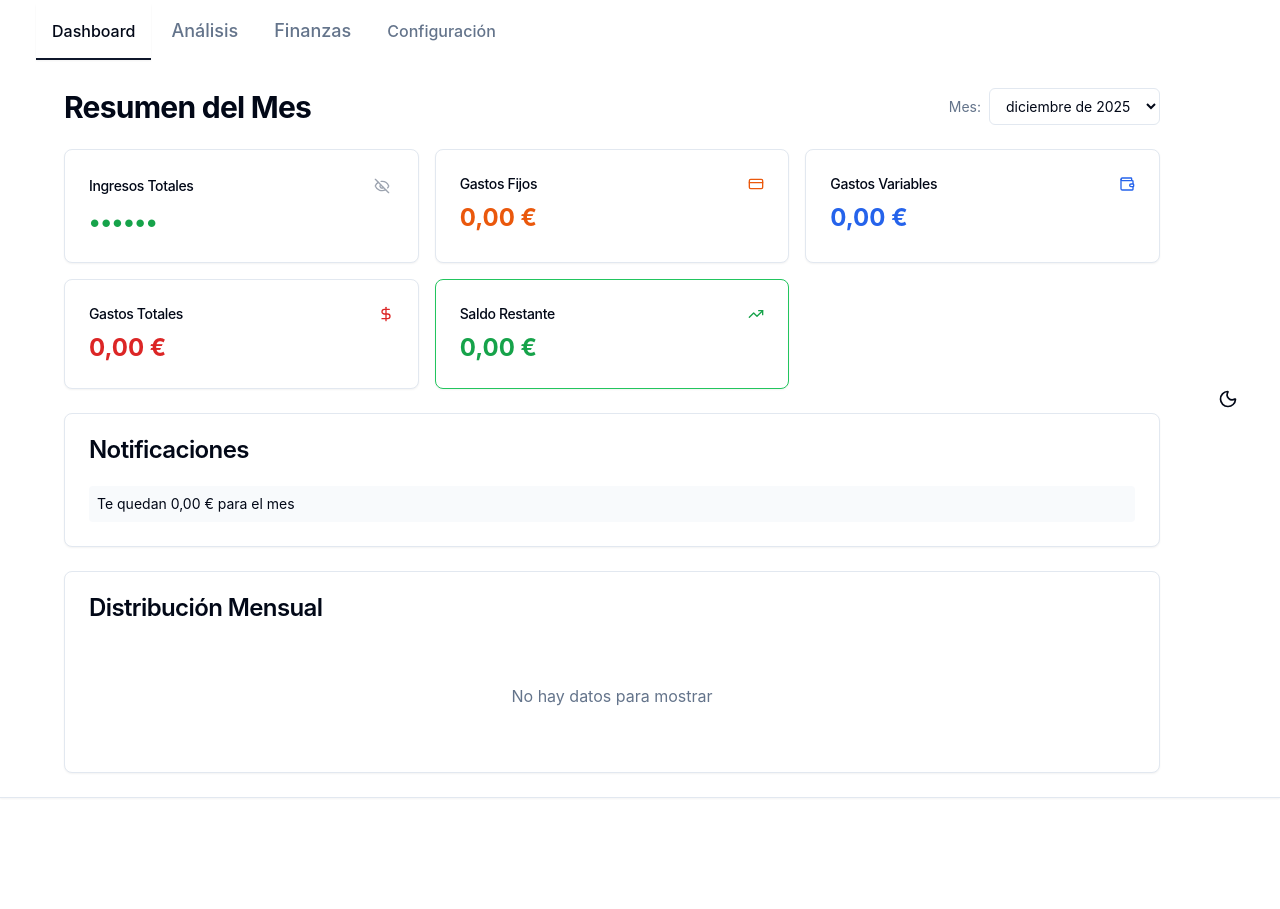
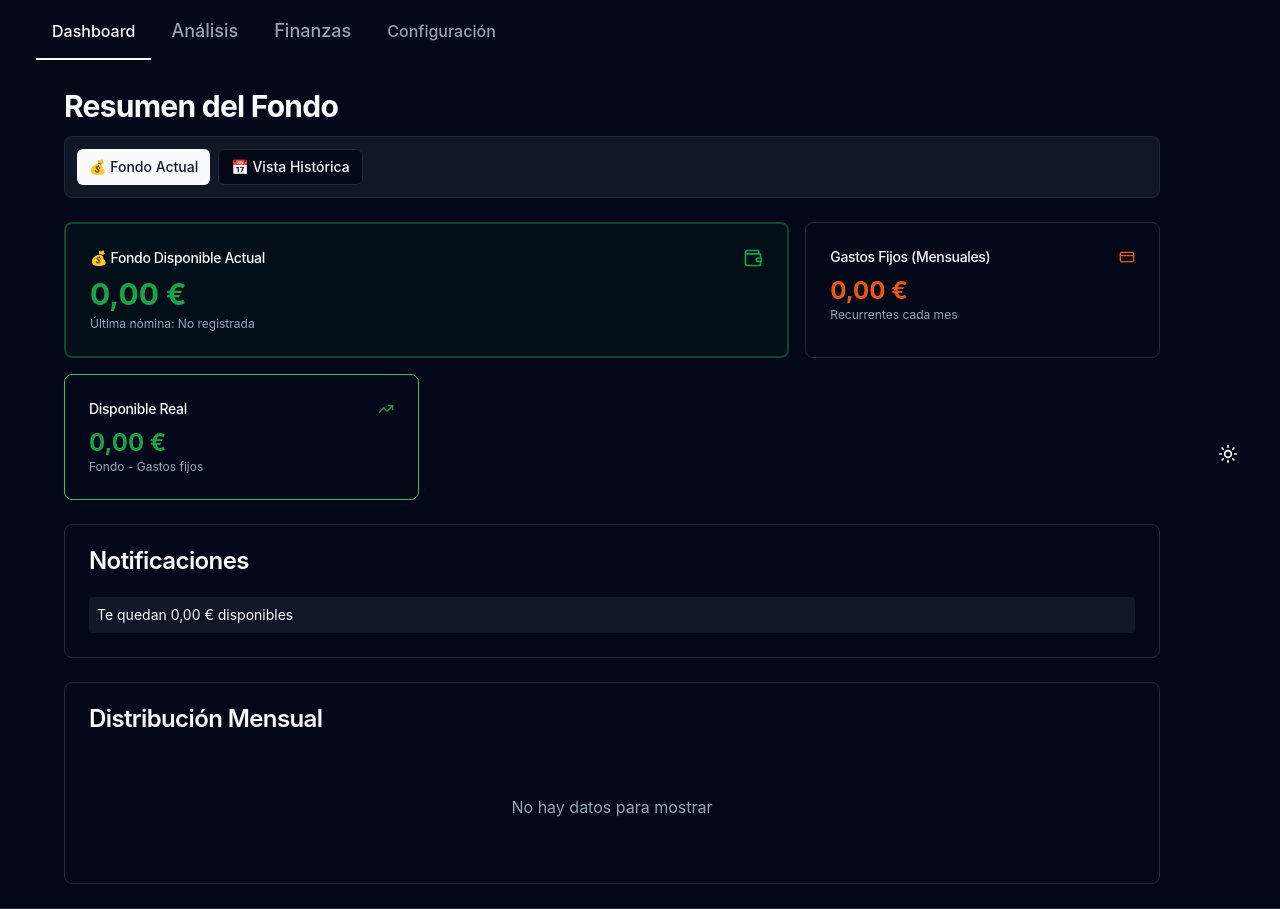
Before and after one commit to solexhn/expense-tracker, a React (Create React App) app: page / in a window 1280 px wide. Both pictures are taken after a click on the button "Toggle theme". Before the commit the page ends 800 px from the top, so only its background shows below. Built offline with nearby package versions, Linux system fonts and the light colour scheme.

Commit message:
Feat: Implementar sistema de fondos continuo con modo dual (fondo/histórico), deducción automática de gastos, migración inteligente y preview en tiempo real

```diff
--- a/src/components/Dashboard/Dashboard.jsx
+++ b/src/components/Dashboard/Dashboard.jsx
@@ -6,9 +6,10 @@ import {
   getGastosVariables,
   getIngresos
 } from '../../utils/storage';
-import { obtenerResumenMes, formatearMoneda, calcularDiaRealCobro, detectarMejorMes } from '../../utils/calculations';
+import { obtenerResumenMes, obtenerResumenFondo, formatearMoneda, calcularDiaRealCobro, detectarMejorMes } from '../../utils/calculations';
 import MonthlyChart from '../Charts/MonthlyChart';
 import { Card, CardContent, CardHeader, CardTitle } from '../ui/card';
+import { Button } from '../ui/button';
 import { TrendingUp, TrendingDown, DollarSign, CreditCard, Wallet, Eye, EyeOff } from 'lucide-react';
 
 const Dashboard = () => {
@@ -28,6 +29,7 @@ const Dashboard = () => {
 
   const [mesesDisponibles, setMesesDisponibles] = useState([]);
   const [notificaciones, setNotificaciones] = useState([]);
+  const [viewMode, setViewMode] = useState('fund'); // 'fund' o 'historical'
 
   useEffect(() => {
     localStorage.setItem('mostrarIngresos', JSON.stringify(mostrarIngresos));
@@ -65,12 +67,29 @@ const Dashboard = () => {
   }, []);
 
   const cargarDatos = useCallback(() => {
-    let config = getConfig();
+    const config = getConfig();
     const gastosFijos = getGastosFijos();
     const gastosVariables = getGastosVariables();
     const ingresos = getIngresos();
 
-    // Detección inteligente: usar mes guardado en config, o detectar automáticamente el mejor
+    let saldoParaNotificacion = 0;
+
+    if (viewMode === 'fund') {
+      // MODO FONDO: Mostrar balance actual del fondo
+      const resumenFondo = obtenerResumenFondo(config, gastosFijos);
+
+      setResumen({
+        fondoDisponible: resumenFondo.fondoDisponible,
+        totalGastosFijos: resumenFondo.totalGastosFijos,
+        disponibleReal: resumenFondo.disponibleDespuesDeGastosFijos,
+        ultimaNomina: resumenFondo.ultimaNomina,
+        isFundMode: true
+      });
+
+      saldoParaNotificacion = resumenFondo.disponibleDespuesDeGastosFijos;
+
+    } else {
+      // MODO HISTÓRICO: Filtrado mensual (lógica existente)
       let mesAMostrar = config.mesReferencia || config.mesActual;
 
       // Si el mes guardado no tiene datos, usar detección inteligente
@@ -80,19 +99,15 @@ const Dashboard = () => {
 
       if (!hayDatosEnMesGuardado) {
         mesAMostrar = detectarMejorMes(gastosVariables, ingresos);
-
-      // Actualizar config con el mes detectado
-      config = {
-        ...config,
-        mesActual: mesAMostrar,
-        mesReferencia: mesAMostrar
-      };
-      saveConfig(config);
       }
 
       const resumenCalculado = obtenerResumenMes(config, gastosFijos, gastosVariables, ingresos);
-    setResumen(resumenCalculado);
+      setResumen({ ...resumenCalculado, isFundMode: false });
       setMesActual(mesAMostrar);
+
+      saldoParaNotificacion = resumenCalculado.saldoRestante;
+    }
+
     setMesesDisponibles(obtenerMesesDisponibles());
 
     // notificaciones simples
@@ -112,10 +127,13 @@ const Dashboard = () => {
     });
 
     // aviso de saldo restante
-    notify.push({ type: 'saldo', text: `Te quedan ${formatearMoneda(resumenCalculado.saldoRestante)} para el mes` });
+    const mensajeSaldo = viewMode === 'fund'
+      ? `Te quedan ${formatearMoneda(saldoParaNotificacion)} disponibles`
+      : `Te quedan ${formatearMoneda(saldoParaNotificacion)} para el mes`;
+    notify.push({ type: 'saldo', text: mensajeSaldo });
 
     setNotificaciones(notify);
-  }, [obtenerMesesDisponibles]);
+  }, [viewMode, obtenerMesesDisponibles]);
 
   const handleMesChange = (nuevoMes) => {
     const config = getConfig();
@@ -139,19 +157,42 @@ const Dashboard = () => {
 
   return (
     <div className="max-w-7xl mx-auto px-4 sm:px-6 lg:px-8 py-6 space-y-6">
-      <div className="space-y-2">
-        <div className="flex flex-col sm:flex-row sm:items-center sm:justify-between gap-2">
-          <h1 className="text-3xl font-bold tracking-tight">Resumen del Mes</h1>
+      <div className="space-y-3">
+        <h1 className="text-3xl font-bold tracking-tight">
+          {viewMode === 'fund' ? 'Resumen del Fondo' : 'Resumen del Mes'}
+        </h1>
 
+        {/* Selector de modo: Fondo vs Histórico */}
+        <div className="flex items-center gap-2 p-3 bg-muted/50 rounded-lg border">
+          <Button
+            variant={viewMode === 'fund' ? 'default' : 'outline'}
+            onClick={() => setViewMode('fund')}
+            size="sm"
+          >
+            💰 Fondo Actual
+          </Button>
+          <Button
+            variant={viewMode === 'historical' ? 'default' : 'outline'}
+            onClick={() => setViewMode('historical')}
+            size="sm"
+          >
+            📅 Vista Histórica
+          </Button>
+        </div>
+
+        {/* Banner para vista histórica */}
+        {viewMode === 'historical' && (
+          <div className="bg-blue-50 dark:bg-blue-900/20 border border-blue-200 dark:border-blue-800 p-2 rounded text-sm text-blue-800 dark:text-blue-200 flex items-center justify-between">
+            <span>📅 Viendo datos históricos del mes seleccionado</span>
             <div className="flex items-center gap-2">
-            <label htmlFor="mes-selector" className="text-sm text-muted-foreground">
+              <label htmlFor="mes-selector" className="text-xs">
                 Mes:
               </label>
               <select
                 id="mes-selector"
                 value={mesActual}
                 onChange={(e) => handleMesChange(e.target.value)}
-              className="px-3 py-2 border border-input bg-background text-foreground rounded-md text-sm focus:outline-none focus:ring-2 focus:ring-ring"
+                className="px-2 py-1 border border-input bg-background text-foreground rounded text-xs focus:outline-none focus:ring-2 focus:ring-ring"
               >
                 {mesesDisponibles.map(mes => (
                   <option key={mes} value={mes}>
@@ -164,15 +205,67 @@ const Dashboard = () => {
               </select>
             </div>
           </div>
+        )}
       </div>
 
       <div className="grid gap-4 md:grid-cols-2 lg:grid-cols-3">
+        {resumen.isFundMode ? (
+          // MODO FONDO: Mostrar balance del fondo
+          <>
+            <Card className="md:col-span-2 border-2 border-green-500/30 bg-green-50 dark:bg-green-900/10">
+              <CardHeader className="flex flex-row items-center justify-between space-y-0 pb-2">
+                <CardTitle className="text-sm font-medium">💰 Fondo Disponible Actual</CardTitle>
+                <Wallet className="h-5 w-5 text-green-600" />
+              </CardHeader>
+              <CardContent>
+                <div className="text-3xl font-bold text-green-600">
+                  {formatearMoneda(resumen.fondoDisponible)}
+                </div>
+                <p className="text-xs text-muted-foreground mt-1">
+                  Última nómina: {resumen.ultimaNomina || 'No registrada'}
+                </p>
+              </CardContent>
+            </Card>
+
+            <Card>
+              <CardHeader className="flex flex-row items-center justify-between space-y-0 pb-2">
+                <CardTitle className="text-sm font-medium">Gastos Fijos (Mensuales)</CardTitle>
+                <CreditCard className="h-4 w-4 text-orange-600" />
+              </CardHeader>
+              <CardContent>
+                <div className="text-2xl font-bold text-orange-600">
+                  {formatearMoneda(resumen.totalGastosFijos)}
+                </div>
+                <p className="text-xs text-muted-foreground">Recurrentes cada mes</p>
+              </CardContent>
+            </Card>
+
+            <Card className={resumen.disponibleReal < 0 ? 'border-red-500 bg-red-50 dark:bg-red-900/10' : 'border-green-500'}>
+              <CardHeader className="flex flex-row items-center justify-between space-y-0 pb-2">
+                <CardTitle className="text-sm font-medium">Disponible Real</CardTitle>
+                {resumen.disponibleReal < 0 ? (
+                  <TrendingDown className="h-4 w-4 text-red-600" />
+                ) : (
+                  <TrendingUp className="h-4 w-4 text-green-600" />
+                )}
+              </CardHeader>
+              <CardContent>
+                <div className={`text-2xl font-bold ${resumen.disponibleReal < 0 ? 'text-red-600' : 'text-green-600'}`}>
+                  {formatearMoneda(resumen.disponibleReal)}
+                </div>
+                <p className="text-xs text-muted-foreground">Fondo - Gastos fijos</p>
+              </CardContent>
+            </Card>
+          </>
+        ) : (
+          // MODO HISTÓRICO: Mantener cards mensuales existentes
+          <>
             <Card>
               <CardHeader className="flex flex-row items-center justify-between space-y-0 pb-2">
                 <CardTitle className="text-sm font-medium">Ingresos Totales</CardTitle>
                 <button
                   onClick={() => setMostrarIngresos(!mostrarIngresos)}
-              className="p-1 hover:bg-gray-100 rounded transition-colors"
+                  className="p-1 hover:bg-gray-100 dark:hover:bg-gray-800 rounded transition-colors"
                   aria-label={mostrarIngresos ? 'Ocultar ingresos' : 'Mostrar ingresos'}
                 >
                   {mostrarIngresos ? (
@@ -240,6 +333,8 @@ const Dashboard = () => {
                 </div>
               </CardContent>
             </Card>
+          </>
+        )}
       </div>
 
       {notificaciones.length > 0 && (
--- a/src/components/ExpenseForm/ExpenseForm.jsx
+++ b/src/components/ExpenseForm/ExpenseForm.jsx
@@ -1,5 +1,6 @@
-import { useState } from 'react';
-import { saveGastoVariable } from '../../utils/storage';
+import { useState, useEffect } from 'react';
+import { saveGastoVariable, getConfig } from '../../utils/storage';
+import { formatearMoneda } from '../../utils/calculations';
 import { Card, CardContent, CardHeader, CardTitle } from '../ui/card';
 import { Input } from '../ui/input';
 import { Label } from '../ui/label';
@@ -12,6 +13,13 @@ const ExpenseForm = ({ onExpenseAdded }) => {
     cantidad: '',
     categoria: ''
   });
+
+  const [fondoActual, setFondoActual] = useState(0);
+
+  useEffect(() => {
+    const config = getConfig();
+    setFondoActual(parseFloat(config.fondoDisponible || 0));
+  }, []);
 
   const handleChange = (e) => {
     const { name, value } = e.target;
@@ -31,7 +39,12 @@ const ExpenseForm = ({ onExpenseAdded }) => {
       categoria: formData.categoria
     };
 
-    saveGastoVariable(nuevoGasto);
+    const resultado = saveGastoVariable(nuevoGasto);
+
+    // Actualizar el fondo actual mostrado
+    if (resultado && resultado.fondoRestante !== undefined) {
+      setFondoActual(resultado.fondoRestante);
+    }
 
     // Limpiar formulario (mantener fecha actual)
     setFormData({
@@ -104,6 +117,29 @@ const ExpenseForm = ({ onExpenseAdded }) => {
             </div>
           </div>
 
+          {/* Preview del fondo después de este gasto */}
+          {formData.cantidad && parseFloat(formData.cantidad) > 0 && (
+            <div className="bg-muted p-3 rounded-lg text-sm space-y-1">
+              <div className="flex items-center justify-between">
+                <span className="text-muted-foreground">Fondo actual:</span>
+                <span className="font-medium">{formatearMoneda(fondoActual)}</span>
+              </div>
+              <div className="flex items-center justify-between">
+                <span className="text-muted-foreground">Después de este gasto:</span>
+                <span className={`font-bold ${
+                  (fondoActual - parseFloat(formData.cantidad)) < 0 ? 'text-red-600' : 'text-green-600'
+                }`}>
+                  {formatearMoneda(fondoActual - parseFloat(formData.cantidad))}
+                </span>
+              </div>
+              {(fondoActual - parseFloat(formData.cantidad)) < 0 && (
+                <p className="text-xs text-red-600 font-medium mt-1">
+                  ⚠️ Este gasto dejará tu fondo en negativo
+                </p>
+              )}
+            </div>
+          )}
+
           <Button type="submit">Añadir Gasto</Button>
         </form>
       </CardContent>
--- a/src/components/FinancialAnalysis/FinancialAnalysis.jsx
+++ b/src/components/FinancialAnalysis/FinancialAnalysis.jsx
@@ -13,7 +13,6 @@ import {
 } from 'lucide-react';
 import { analizarDistribucionFinanciera, calcularProyeccionDeudas } from '../../utils/financialAnalysis';
 import { getConfig, getGastosFijos, getGastosVariables, getIngresos } from '../../utils/storage';
-import { calcularTotalIngresos } from '../../utils/calculations';
 
 /**
  * Componente de Análisis Financiero
@@ -42,12 +41,10 @@ const FinancialAnalysis = ({ updateTrigger }) => {
       const gastosVariables = getGastosVariables().filter((g) =>
         g.fecha.startsWith(defaultMes)
       );
-      const ingresosAdicionales = getIngresos().filter((i) =>
-        i.fecha.startsWith(defaultMes)
-      );
 
-      // Calcular ingresos totales
-      const ingresosTotales = parseFloat(config.incomeBase || 0) + calcularTotalIngresos(ingresosAdicionales, defaultMes);
+      // Calcular ingresos totales - usar fondoDisponible del sistema de fondos
+      // Esto representa el dinero real disponible ahora
+      const ingresosTotales = parseFloat(config.fondoDisponible || 0);
 
       // Validar que haya ingresos
       if (ingresosTotales <= 0) {
@@ -265,6 +262,16 @@ const FinancialAnalysis = ({ updateTrigger }) => {
                 />
               </div>
             </div>
+          </div>
+
+          {/* Banner informativo sobre el sistema de fondos */}
+          <div className="bg-blue-100 dark:bg-blue-900/20 border border-blue-300 dark:border-blue-700 p-3 rounded-lg text-sm mt-3">
+            <p className="font-medium text-blue-900 dark:text-blue-100">
+              💡 Análisis basado en tu fondo disponible actual
+            </p>
+            <p className="text-blue-700 dark:text-blue-300 text-xs mt-1">
+              Los porcentajes se calculan sobre el dinero real que tienes ahora, no sobre ingresos mensuales estimados
+            </p>
           </div>
         </CardContent>
       </Card>
--- a/src/utils/calculations.js
+++ b/src/utils/calculations.js
@@ -59,6 +59,42 @@ export const obtenerResumenMes = (config, gastosFijos, gastosVariables, ingresos
     totalGastos: totalGastosFijos + totalGastosVariables,
     saldoRestante
   };
+};
+
+// ============ SISTEMA DE FONDOS ============
+
+/**
+ * Resumen basado en fondo (alternativa al modelo mensual)
+ * Usado para el modelo de fondo continuo
+ */
+export const obtenerResumenFondo = (config, gastosFijos) => {
+  const fondoDisponible = parseFloat(config.fondoDisponible || 0);
+  const totalGastosFijos = calcularTotalGastosFijos(gastosFijos);
+
+  return {
+    fondoDisponible,
+    totalGastosFijos,
+    disponibleDespuesDeGastosFijos: fondoDisponible - totalGastosFijos,
+    ultimaNomina: config.ultimaNomina || null,
+    mesReferencia: config.mesReferencia || config.mesActual
+  };
+};
+
+/**
+ * Calcula el total de gastos variables que fueron deducidos del fondo
+ */
+export const calcularTotalGastosVariablesDeducidos = (gastosVariables) => {
+  return gastosVariables
+    .filter(g => g.deductedFromFund === true)
+    .reduce((total, gasto) => total + parseFloat(gasto.cantidad), 0);
+};
+
+/**
+ * Calcula el total de nóminas registradas en el historial
+ */
+export const calcularTotalNominasRegistradas = (config) => {
+  const historial = config.historialNominas || [];
+  return historial.reduce((total, nomina) => total + parseFloat(nomina.cantidad), 0);
 };
 
 // ============ FORMATO DE MONEDA ============
--- a/src/utils/storage.js
+++ b/src/utils/storage.js
@@ -52,13 +52,42 @@ export const getGastosVariables = () => {
 
 export const saveGastoVariable = (gasto) => {
   const gastos = getGastosVariables();
-  gastos.push({ ...gasto, id: Date.now().toString() });
+  const config = getConfig();
+
+  // Crear gasto con flag de seguimiento de fondo
+  const nuevoGasto = {
+    ...gasto,
+    id: Date.now().toString(),
+    deductedFromFund: true  // Marcar que fue deducido del fondo
+  };
+
+  // Agregar al array
+  gastos.push(nuevoGasto);
   saveToStorage(KEYS.GASTOS_VARIABLES, gastos);
+
+  // Restar del fondo
+  config.fondoDisponible = parseFloat(config.fondoDisponible || 0) - parseFloat(gasto.cantidad);
+  saveConfig(config);
+
+  return { gasto: nuevoGasto, fondoRestante: config.fondoDisponible };
 };
 
 export const deleteGastoVariable = (id) => {
-  const gastos = getGastosVariables().filter(g => g.id !== id);
-  saveToStorage(KEYS.GASTOS_VARIABLES, gastos);
+  const gastos = getGastosVariables();
+  const gastoAEliminar = gastos.find(g => g.id === id);
+
+  if (!gastoAEliminar) return;
+
+  // Eliminar del array
+  const gastosActualizados = gastos.filter(g => g.id !== id);
+  saveToStorage(KEYS.GASTOS_VARIABLES, gastosActualizados);
+
+  // Solo restaurar al fondo si fue originalmente deducido
+  if (gastoAEliminar.deductedFromFund) {
+    const config = getConfig();
+    config.fondoDisponible = parseFloat(config.fondoDisponible || 0) + parseFloat(gastoAEliminar.cantidad);
+    saveConfig(config);
+  }
 };
 
 // ============ INGRESOS ============
@@ -85,32 +114,52 @@ export const getConfig = () => {
   const fallbackMes = new Date().toISOString().slice(0, 7);
 
   if (!stored) {
+    // Usuario nuevo: inicializar con fondo vacío
     return {
-      // backwards compatible
       incomeBase: 0,
       mesActual: fallbackMes,
-
-      // nuevo modelo de fondo disponible
       fondoDisponible: 0,
       ultimaNomina: null,
       mesReferencia: fallbackMes,
-      historialNominas: []
+      historialNominas: [],
+      migratedToFundModel: true,
+      migrationDate: new Date().toISOString()
     };
   }
 
   const config = JSON.parse(stored);
 
-  // Migración simple: si existe incomeBase/mesActual, manténlos y
-  // crea los nuevos campos sin eliminar los anteriores para compatibilidad
+  // Ya migrado - devolver tal cual
+  if (config.migratedToFundModel) {
+    return config;
+  }
+
+  // MIGRACIÓN para usuarios existentes
+  console.log('🔄 Migrando a modelo de fondo continuo...');
+
   const migrated = {
+    // Mantener campos antiguos para compatibilidad
     incomeBase: typeof config.incomeBase !== 'undefined' ? config.incomeBase : 0,
     mesActual: config.mesActual || fallbackMes,
 
-    fondoDisponible: typeof config.fondoDisponible !== 'undefined' ? config.fondoDisponible : (config.incomeBase ? config.incomeBase : 0),
+    // Inicializar fondo desde ingreso existente
+    fondoDisponible: typeof config.fondoDisponible !== 'undefined'
+      ? config.fondoDisponible
+      : (config.incomeBase || 0),
+
     ultimaNomina: config.ultimaNomina || null,
     mesReferencia: config.mesReferencia || config.mesActual || fallbackMes,
-    historialNominas: Array.isArray(config.historialNominas) ? config.historialNominas : []
+    historialNominas: Array.isArray(config.historialNominas) ? config.historialNominas : [],
+
+    // Marcar migración completa
+    migratedToFundModel: true,
+    migrationDate: new Date().toISOString()
   };
+
+  // Guardar config migrado
+  saveToStorage(KEYS.CONFIG, migrated);
+
+  console.log('✅ Migración completada. Fondo inicial:', migrated.fondoDisponible);
 
   return migrated;
 };
```
Lines whose indentation alone changed are shown as unchanged.
